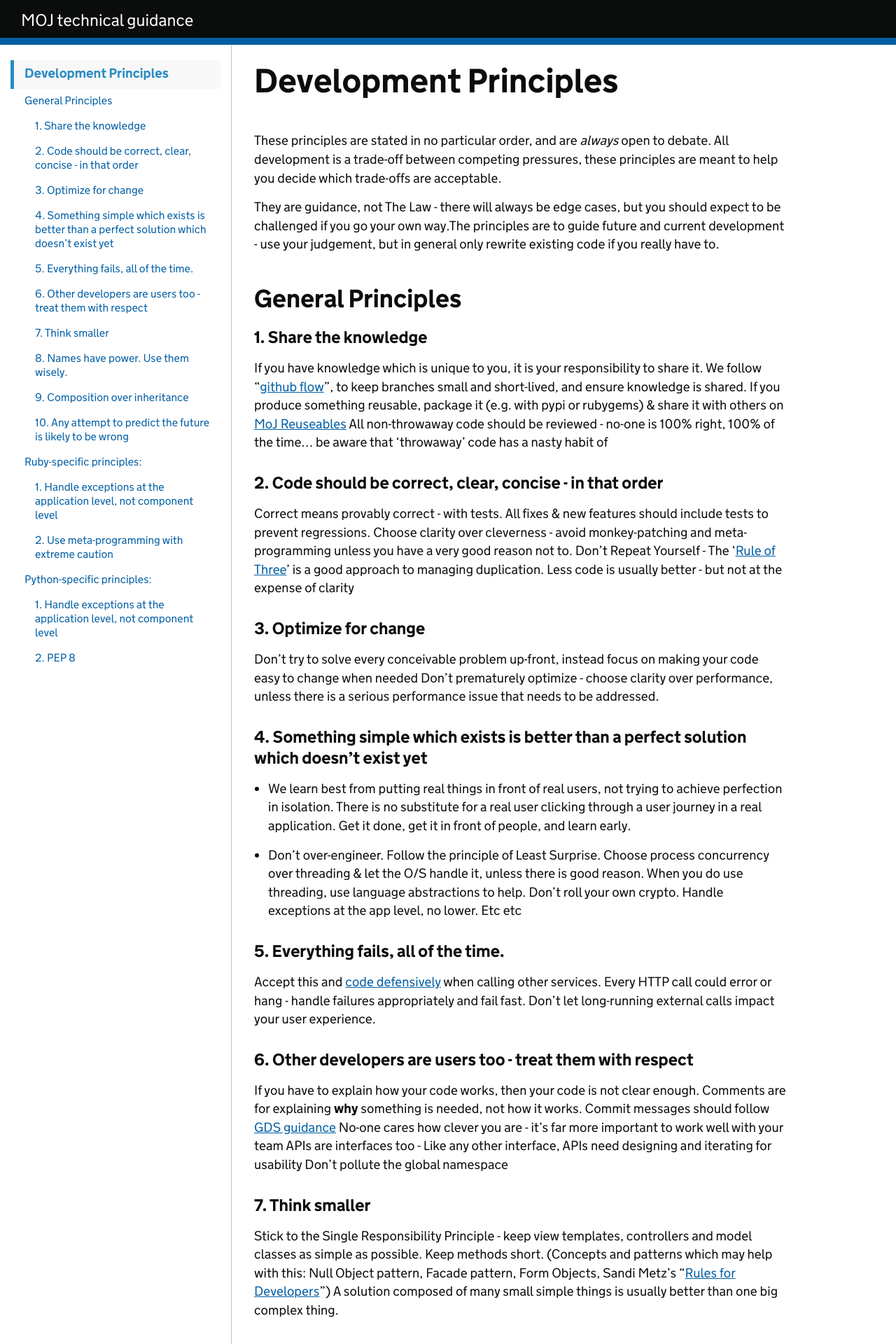
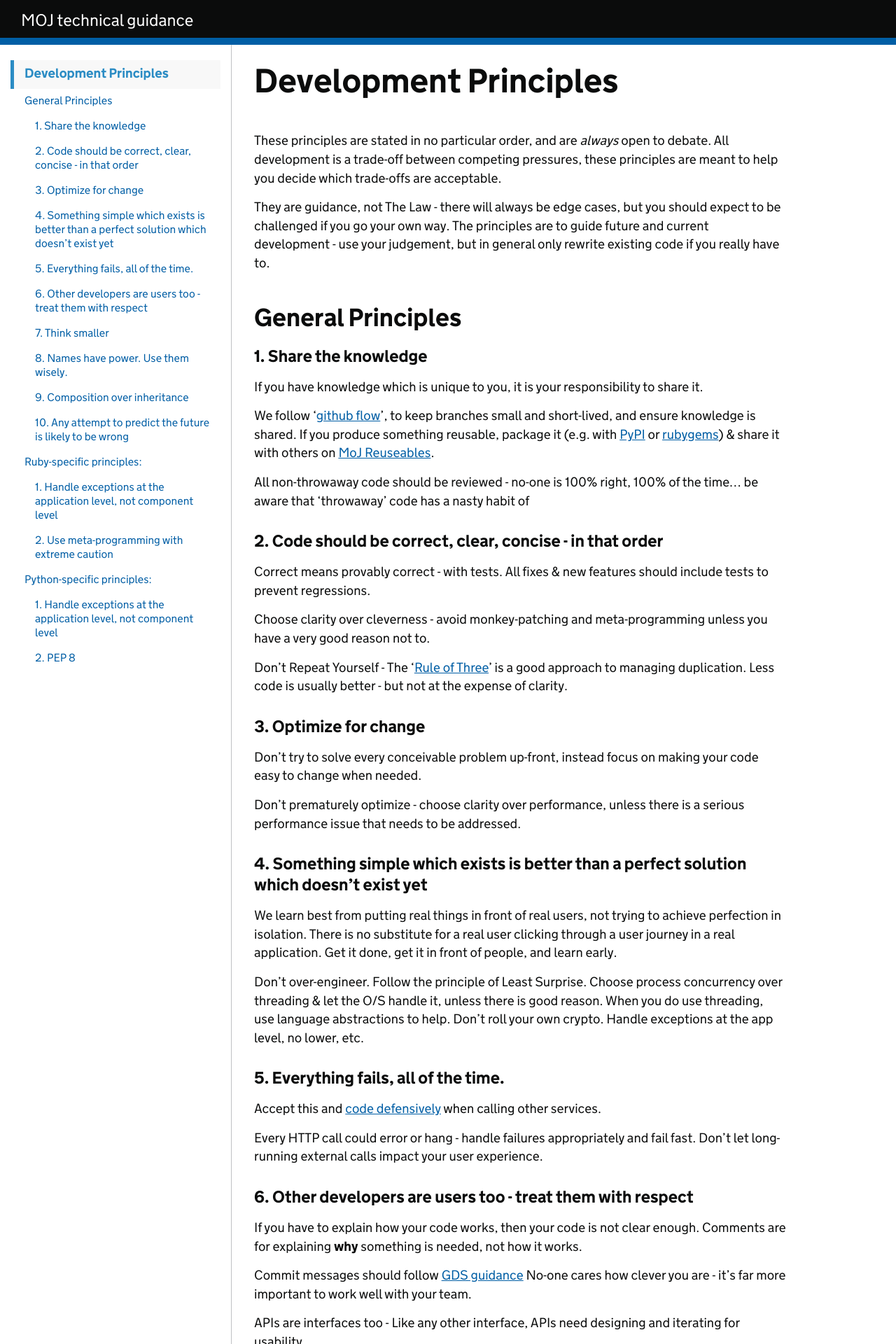
Before and after one commit to ministryofjustice/technical-guidance, a Jekyll site: the page built from principles/development-principles.md, in a window 1280 px wide. Shown: the top 1920 px of the page at 70% size. Built offline with Jekyll 4.4.1, drawn with Linux system fonts in a browser that asks for light colours; our own code applies the rules of GitHub Pages for plain Markdown files; some of the changed text lies outside the part shown.

Commit message:
Some small grammar fixes, general formatting

```diff
--- a/principles/development-principles.md
+++ b/principles/development-principles.md
@@ -10,7 +10,7 @@ All development is a trade-off between competing pressures, these principles are
 meant to help you decide which trade-offs are acceptable.
 
 They are guidance, not The Law - there will always be edge cases, but you should
-expect to be challenged if you go your own way.The principles are to guide future
+expect to be challenged if you go your own way. The principles are to guide future
 and current development - use your judgement, but in general only rewrite existing
 code if you really have to.
 
@@ -20,81 +20,119 @@ code if you really have to.
 ### 1. Share the knowledge
 
 If you have knowledge which is unique to you, it is your responsibility to share it.
-We follow “[github flow](https://guides.github.com/introduction/flow/)”, to keep branches small and short-lived, and ensure knowledge is shared.
-If you produce something reusable, package it (e.g. with pypi or rubygems) & share it with others on [MoJ Reuseables]( https://github.com/ministryofjustice/moj-reusables)
+
+We follow '[github flow](https://guides.github.com/introduction/flow/)', to keep branches small and short-lived, and ensure knowledge is shared.
+If you produce something reusable, package it (e.g. with [PyPI](https://pypi.org) or [rubygems](https://rubygems.org)) & share it with others on [MoJ Reuseables]( https://github.com/ministryofjustice/moj-reusables).
+
 All non-throwaway code should be reviewed - no-one is 100% right, 100% of the time… be aware that ‘throwaway’ code has a nasty habit of
 
 ### 2. Code should be correct, clear, concise - in that order
 
 Correct means provably correct - with tests. All fixes & new features should include tests to prevent regressions.
+
 Choose clarity over cleverness - avoid monkey-patching and meta-programming unless you have a very good reason not to.
-Don’t Repeat Yourself - The ‘[Rule of Three](https://en.wikipedia.org/wiki/Rule_of_three_(computer_programming))’ is a good approach to managing duplication. Less code is usually better - but not at the expense of clarity
+
+Don’t Repeat Yourself - The '[Rule of Three](https://en.wikipedia.org/wiki/Rule_of_three_(computer_programming))' is a good approach to managing duplication. Less code is usually better - but not at the expense of clarity.
 
 ### 3. Optimize for change
-Don’t try to solve every conceivable problem up-front, instead focus on making your code easy to change when needed
+
+Don’t try to solve every conceivable problem up-front, instead focus on making your code easy to change when needed.
+
 Don’t prematurely optimize - choose clarity over performance, unless there is a serious performance issue that needs to be addressed.
 
 ### 4. Something simple which exists is better than a perfect solution which doesn’t exist yet
-- We learn best from putting real things in front of real users, not trying to achieve perfection in isolation. There is no substitute for a real user clicking through a user journey in a real application. Get it done, get it in front of people, and learn early.
 
-- Don’t over-engineer. Follow the principle of Least Surprise. Choose process
+We learn best from putting real things in front of real users, not trying to achieve perfection in isolation.
+There is no substitute for a real user clicking through a user journey in a real application. Get it done, get
+it in front of people, and learn early.
+
+Don’t over-engineer. Follow the principle of Least Surprise. Choose process
 concurrency over threading & let the O/S handle it, unless there is good reason.
 When you do use threading, use language abstractions to help. Don’t roll your
-own crypto. Handle exceptions at the app level, no lower. Etc etc
+own crypto. Handle exceptions at the app level, no lower, etc.
 
 ### 5. Everything fails, all of the time.
+
 Accept this and [code defensively](https://en.wikipedia.org/wiki/Defensive_programming) when calling other services.
-Every HTTP call could error or hang - handle failures appropriately and fail fast. Don’t let long-running external calls impact your user experience.
+
+Every HTTP call could error or hang - handle failures appropriately and fail fast. Don’t let long-running external
+calls impact your user experience.
 
 ### 6. Other developers are users too - treat them with respect
+
 If you have to explain how your code works, then your code is not clear enough.
 Comments are for explaining <strong>why</strong> something is needed, not how it works.
+
 Commit messages should follow [GDS guidance](https://github.com/alphagov/styleguides/blob/master/git.md)
-No-one cares how clever you are - it’s far more important to work well with your team
-APIs are interfaces too - Like any other interface, APIs need designing and iterating for usability
-Don’t pollute the global namespace
+No-one cares how clever you are - it’s far more important to work well with your team.
+
+APIs are interfaces too - Like any other interface, APIs need designing and iterating for usability.
+
+Don’t pollute the global namespace.
 
 ### 7. Think smaller
-Stick to the Single Responsibility Principle - keep view templates, controllers and model classes as simple as possible. Keep methods short. (Concepts and patterns which may help with this: Null Object pattern, Facade pattern, Form Objects, Sandi Metz’s “[Rules for Developers](https://robots.thoughtbot.com/sandi-metz-rules-for-developers)”)
+
+Stick to the Single Responsibility Principle - keep view templates, controllers and model classes as simple
+as possible. Keep methods short. Concepts and patterns which may help with this: Null Object pattern,
+Facade pattern, Form Objects, Sandi Metz’s '[Rules for Developers](https://robots.thoughtbot.com/sandi-metz-rules-for-developers)'.
+
 A solution composed of many small simple things is usually better than one big complex thing.
 
 ### 8. Names have power. Use them wisely.
-Don’t be cute or jokey when naming things
-Names convey meaning - well-named functions & variables can remove the need for a comment
-Avoid meaningless names like ‘obj’ / ‘result’ / ‘foo’.
-Use single-letter variables only where the letter represents a well-known mathematical property (e.g. e = mc^2), or where their meaning is otherwise clear.
 
+Don’t be cute or jokey when naming things. Names convey meaning - well-named functions & variables can
+remove the need for a comment. Avoid meaningless names like `obj` / `result` / `foo`.
 
-See [Naming things]({{ 'standards/naming-things' | relative_url  }})
+Use single-letter variables only where the letter represents a well-known mathematical property
+(e.g. e = mc^2), or where their meaning is otherwise clear.
+
+See [Naming things]({{ 'standards/naming-things' | relative_url  }}).
 
 ### 9. Composition over inheritance
-It’s tempting to build an inheritance tree of objects extending others and redefining methods where needed - but that often just creates tech debt for the future. Choose ‘has-a’ relationships over ‘is-a’ - e.g. a Car has-a Motor, rather than Car is-a MotorVehicle
+
+It’s tempting to build an inheritance tree of objects extending others and redefining methods where needed -
+but that often just creates tech debt for the future. Choose ‘has-a’ relationships over ‘is-a’ - e.g. a
+Car has-a Motor, rather than Car is-a MotorVehicle.
 
 ### 10. Any attempt to predict the future is likely to be wrong
-This includes estimates of work - if they are to be used for assigning budget or predicting delivery dates, they should always come with a level of confidence, or a best/worst case range (e.g. “between x and y days” or “maybe x days, but i’m only 50% confident of that”)
-The larger the chunk of work you’re estimating, the more inaccurate you will be - so if it doesn’t fit into a single sprint, break it down until it does
+
+This includes estimates of work - if they are to be used for assigning budget or predicting delivery dates,
+they should always come with a level of confidence, or a best/worst case range (e.g. “between x and y days”
+or “maybe x days, but i’m only 50% confident of that”).
+
+The larger the chunk of work you’re estimating, the more inaccurate you will be - so if it doesn’t fit into
+a single sprint, break it down until it does.
 
 ## Ruby-specific principles:
 
 ### 1. Handle exceptions at the application level, not component level
+
 (<i>This differs slightly from the Python principle in wording and philosophy</i>)
 
+Don’t swallow exceptions in your libraries, let them propagate up to the application.
+It’s usually only there that sufficient context exists to decide upon the appropriate action.
 
-Don’t swallow exceptions in your libraries, let them propagate up to the application. It’s usually only there that sufficient context exists to decide upon the appropriate action.
 Exceptions are for the unexpected & unhandleable, not flow control.
-Always put specific exception types in rescue statements (unless you have good reason not to)
+
+Always put specific exception types in rescue statements (unless you have good reason not to).
 
 ### 2. Use meta-programming with extreme caution
-Unless done very carefully, meta-programming makes code harder to read, debug, and understand. It also creates performance issues through purging method caches, etc. Just because you can meta-program in Ruby, doesn’t mean you should  - there’s nearly always a better way.
+
+Unless done very carefully, meta-programming makes code harder to read, debug, and understand.
+It also creates performance issues through purging method caches, etc. Just because you can meta-program
+in Ruby, doesn’t mean you should  - there’s nearly always a better way.
 
 ## Python-specific principles:
 
 ### 1. Handle exceptions at the application level, not component level
+
 (<i>This differs slightly from the related Ruby-specific principle in wording and philosophy</i>)
 
-
-Don’t swallow unexpected open type or base type exceptions in your libraries, let them propagate up to the application. It’s usually only there that sufficient context exists to decide upon the appropriate action. Always specify an exception type in a try/except unless there is a good reason not to.
+Don’t swallow unexpected open type or base type exceptions in your libraries, let them propagate up
+to the application. It’s usually only there that sufficient context exists to decide upon the
+appropriate action. Always specify an exception type in a try/except unless there is a good reason not to.
 
 ### 2. PEP 8
+
 Always try to follow [pep8 code style](https://www.python.org/dev/peps/pep-0008/) and
-consider the [Zen of Python](https://www.python.org/dev/peps/pep-0020/)
+consider the [Zen of Python](https://www.python.org/dev/peps/pep-0020/).
```
